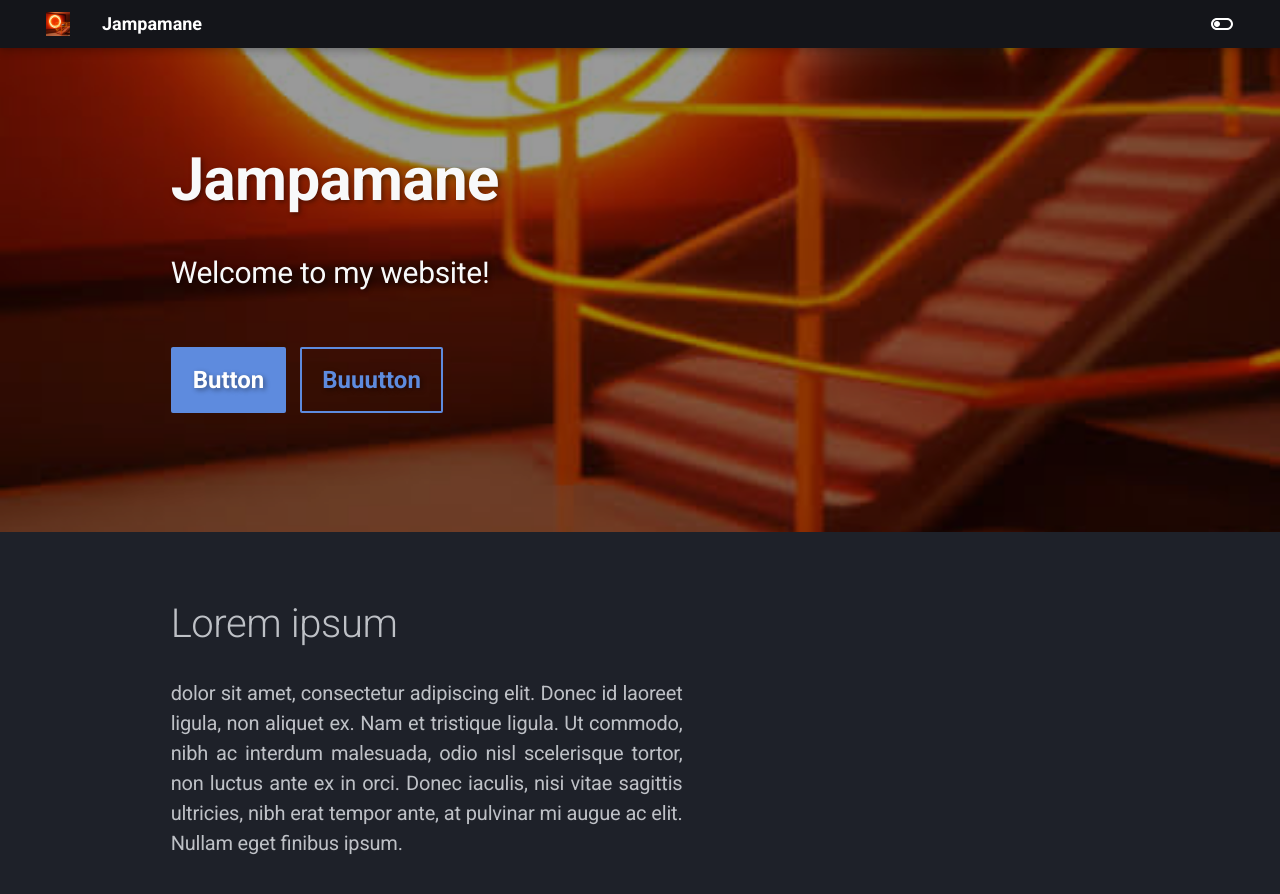
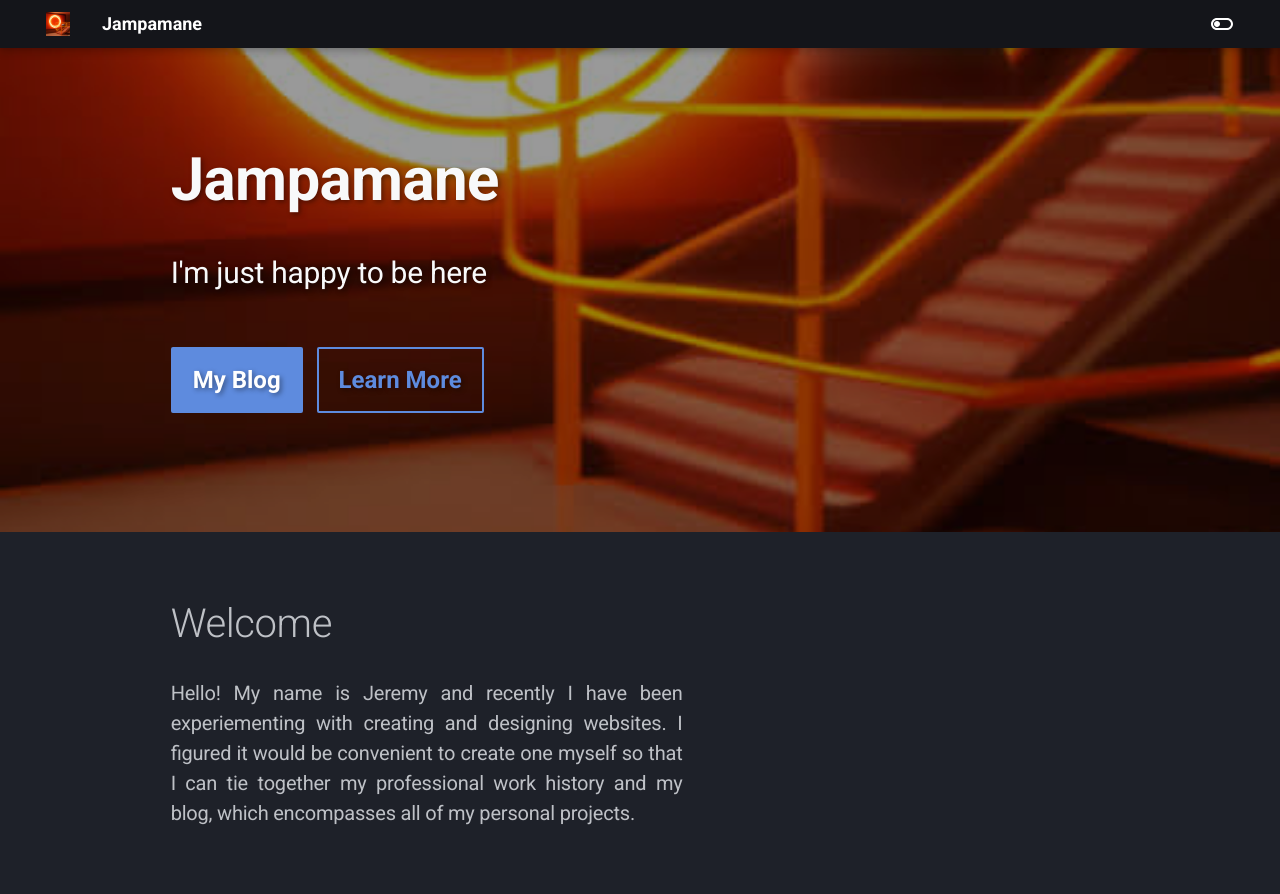
Before and after one commit to Jampamane/website, an MkDocs documentation site: the page built from docs/index.md, in a window 1280 px wide and 900 px high, scrolled down 372 px. Shown: the top 894 px of the window. Built offline with MkDocs 1.6.1 and Material for MkDocs 9.7.7, drawn with Linux system fonts in a browser that asks for light colours; some of the changed text lies outside the part shown.

Commit message:
Created the content for the homepage

```diff
--- a/docs/index.md
+++ b/docs/index.md
@@ -25,34 +25,29 @@
 
 <div class="homepage-hero" id="homepage-hero">
     <h1>Jampamane</h1>
-    <h4>Welcome to my website!</h4>
+    <h4>I'm just happy to be here</h4>
     <div class="homepage-buttons">
-        <a href="" class="md-button md-button--primary">Button</a>
-        <a href="#start" class="md-button">Buuutton</a>
+        <a href=/blog/ class="md-button md-button--primary">My Blog</a>
+        <a href="#start" class="md-button">Learn More</a>
     </div>
 </div>
 
 <div class="homepage-features" id="start">
-    <h2>Lorem ipsum</h2>
-    <h3>dolor sit amet, consectetur adipiscing elit. Donec id laoreet ligula, non aliquet ex. Nam et tristique ligula. Ut commodo, nibh ac interdum malesuada, odio nisl scelerisque tortor, non luctus ante ex in orci. Donec iaculis, nisi vitae sagittis ultricies, nibh erat tempor ante, at pulvinar mi augue ac elit. Nullam eget finibus ipsum.</h3>
+    <h2>Welcome</h2>
+    <h3>Hello! My name is Jeremy and recently I have been experiementing with creating and designing websites. I figured it would be convenient to create one myself so that I can tie together my professional work history and my blog, which encompasses all of my personal projects.</h3>
 </div>
 
 <div class="homepage-features2">
-    <h2>Lorem ipsum</h2>
-    <h3>dolor sit amet, consectetur adipiscing elit. Donec id laoreet ligula, non aliquet ex. Nam et tristique ligula. Ut commodo, nibh ac interdum malesuada, odio nisl scelerisque tortor, non luctus ante ex in orci. Donec iaculis, nisi vitae sagittis ultricies, nibh erat tempor ante, at pulvinar mi augue ac elit. Nullam eget finibus ipsum.</h3>
+    <h2>Why Jampamane?</h2>
+    <h3>In the mid 2000s, I remember sitting at the computer in the carpeted office that my parents turned into the computer room. Prior to this, the only other thing I had registered for was Roblox. To me, <code>thejampakkid</code> looked and felt clunky. I wanted something new, something sleek. My eyes were fixated on the blinking cursor inside the sign up box to Runescape. Wanting to take inspiration from my previous username, I took the middle section and created <code>jampamane</code>. It's been nearly 2 decades since that moment, and the username stuck.</h3>
 </div>
 
 <div class="homepage-features">
-    <h2>Lorem ipsum</h2>
-    <h3>dolor sit amet, consectetur adipiscing elit. Donec id laoreet ligula, non aliquet ex. Nam et tristique ligula. Ut commodo, nibh ac interdum malesuada, odio nisl scelerisque tortor, non luctus ante ex in orci. Donec iaculis, nisi vitae sagittis ultricies, nibh erat tempor ante, at pulvinar mi augue ac elit. Nullam eget finibus ipsum.</h3>
+    <h2>My Youtube Channel</h2>
+    <h3>In the early 2010s, I started posting videos to my Youtube channel. I was 12 at the time so... these were not good videos. Some time in high school I got really embarassed about them and deleted them all. That was a decision I wish I hadn't made, because looking back on truly terrible content can help you see how far you've come. The only evidence that they even existed remain on an old Twitter account I no longer have access to. Now my channel consists of a myriad of things: assignments in highschool, commentary videos I made in college, gaming challenges I streamed on Twitch, etc.</h3>
 </div>
 
 <div class="homepage-features2">
-    <h2>Lorem ipsum</h2>
-    <h3>dolor sit amet, consectetur adipiscing elit. Donec id laoreet ligula, non aliquet ex. Nam et tristique ligula. Ut commodo, nibh ac interdum malesuada, odio nisl scelerisque tortor, non luctus ante ex in orci. Donec iaculis, nisi vitae sagittis ultricies, nibh erat tempor ante, at pulvinar mi augue ac elit. Nullam eget finibus ipsum.</h3>
+    <h2>After College</h2>
+    <h3>In 2023, I graduated from Utah Valley University with a bachelors degree in Information Systems. Currently I am married with a kid and I am working full time. It can be hard to find the time to make any kind of content on the internet, but I try and find a little bit of time every day.</h3>
 </div>
-
-<div class="homepage-features">
-    <h2>Lorem ipsum</h2>
-    <h3>dolor sit amet, consectetur adipiscing elit. Donec id laoreet ligula, non aliquet ex. Nam et tristique ligula. Ut commodo, nibh ac interdum malesuada, odio nisl scelerisque tortor, non luctus ante ex in orci. Donec iaculis, nisi vitae sagittis ultricies, nibh erat tempor ante, at pulvinar mi augue ac elit. Nullam eget finibus ipsum.</h3>
-</div>
--- a/docs/styles/homepage.css
+++ b/docs/styles/homepage.css
@@ -90,7 +90,7 @@
 .homepage-features2 {
     text-align: justify;
     margin-top: 50px;
-    padding-left: 50%;
+    padding-left: 48%;
 }
 
 .homepage-features2 h2 {
```
